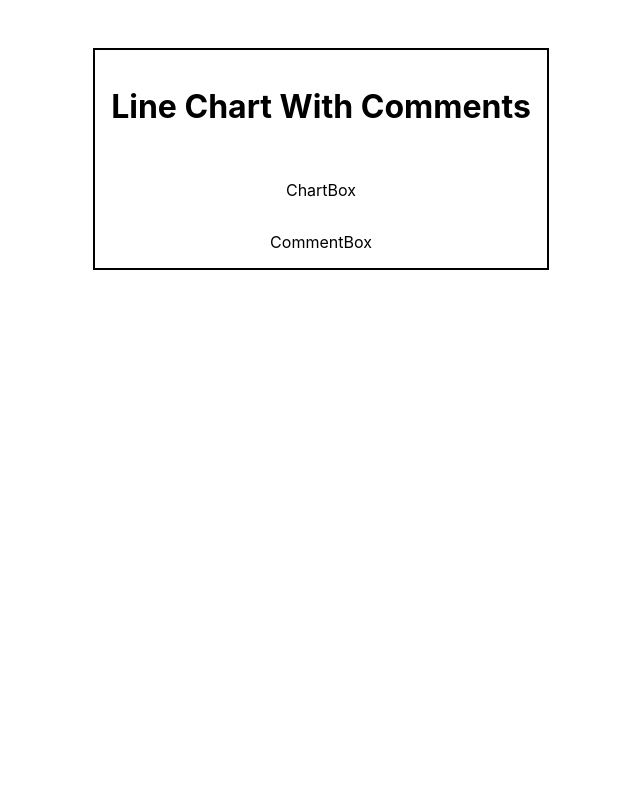
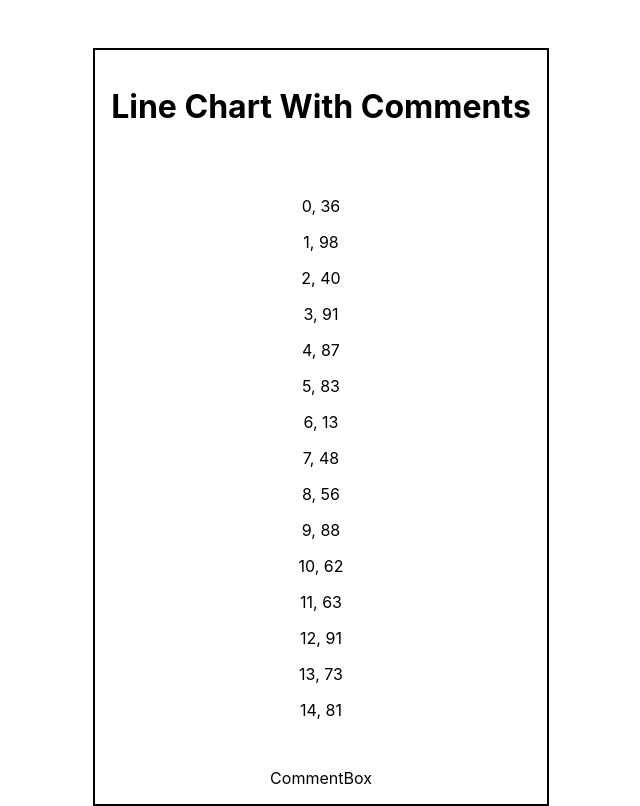
Before and after one commit to OwenTourlamain/comment-chart, a React (Create React App) app in the folder frontend/chart-comment-app/: page / in a window 1280 px wide. Shown: the whole page, without its empty margins (319-959 px from the left). Built offline with nearby package versions, Linux system fonts and the light colour scheme; the HTML template or start-up script is replaced by a standard one.

Commit message:
generate data for testing. Progresses #1

```diff
--- a/frontend/chart-comment-app/src/App.tsx
+++ b/frontend/chart-comment-app/src/App.tsx
@@ -4,10 +4,28 @@ import ChartBox from './components/ChartBox'
 import CommentBox from './components/CommentBox'
 
 function App() {
+  function getData() {
+    const data = [];
+
+    for (let i = 0; i < 15; i++) {
+      data.push(
+        {
+          x: i,
+          y: Math.floor(Math.random() * 100) + 1,
+          id: i,
+        }
+      )
+    }
+
+    return data;
+  }
+
+  const data = getData();
+
   return (
     <div className='container'>
       <Header />
-      <ChartBox />
+      <ChartBox data={data}/>
       <CommentBox />
     </div>
   );
--- a/frontend/chart-comment-app/src/components/ChartBox.tsx
+++ b/frontend/chart-comment-app/src/components/ChartBox.tsx
@@ -1,7 +1,20 @@
-const ChartBox = () => {
+type Props = {
+    data: {
+        x: number;
+        y: number;
+        id: number;
+    }[]
+}
+
+const ChartBox = ({ data }: Props) => {
   return (
     <div className="chartBox">
-        ChartBox
+        <p>
+            {data.map((d) => (
+                <p>{d.x}, {d.y}</p>
+            ))}
+
+        </p>
     </div>
   )
 }
```
